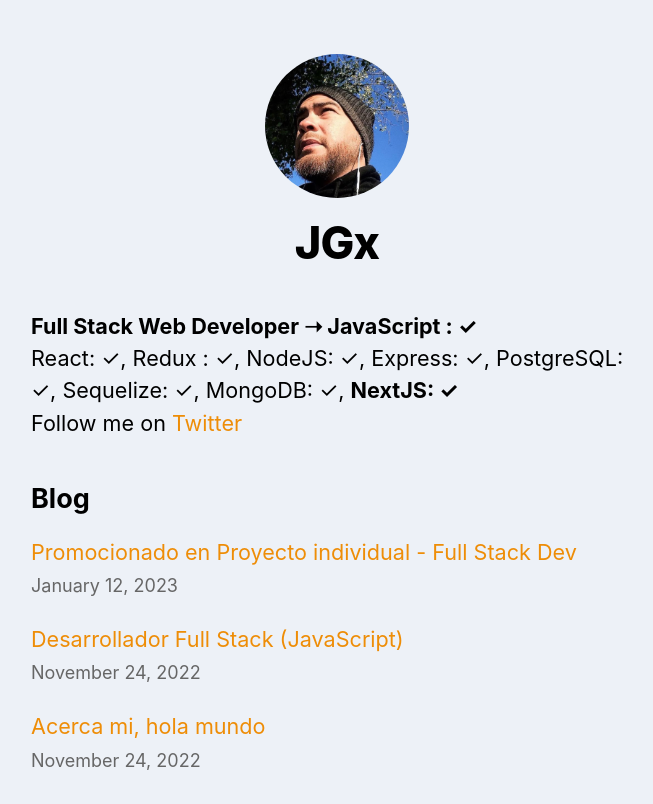
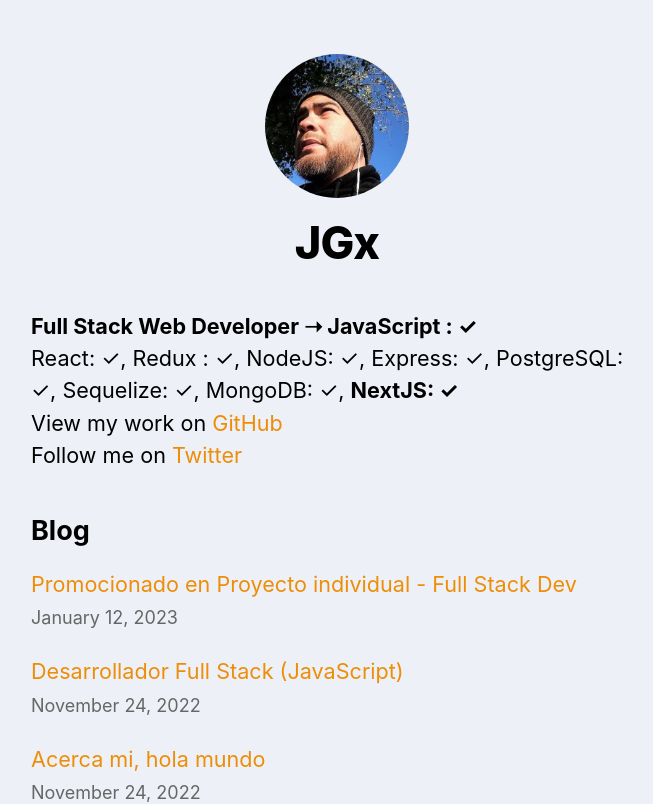
Before and after one commit to JoseGermanx/nextjs-blog, a Next.js app: page / in a window 1280 px wide. Shown: the top 804 px of the page, without its empty margins (303-956 px from the left). Built offline with nearby package versions, Linux system fonts and the light colour scheme.

Commit message:
Actualizar index.js
Se agrega link de github

```diff
--- a/pages/index.js
+++ b/pages/index.js
@@ -32,6 +32,8 @@ export default function Home({ allPostsData }) {
         React: ✓, Redux : ✓, NodeJS: ✓, Express: ✓, PostgreSQL: ✓, Sequelize:
           ✓, MongoDB: ✓, <strong>NextJS: ✓</strong>
           <br />
+          View my work on {""} <a href="https://hithub.com/josegermanx">GitHub</a>
+          <br />
           Follow me on{""} <a href="https://twitter.com/jgxdev">Twitter</a>
         </p>
       </section>
```
